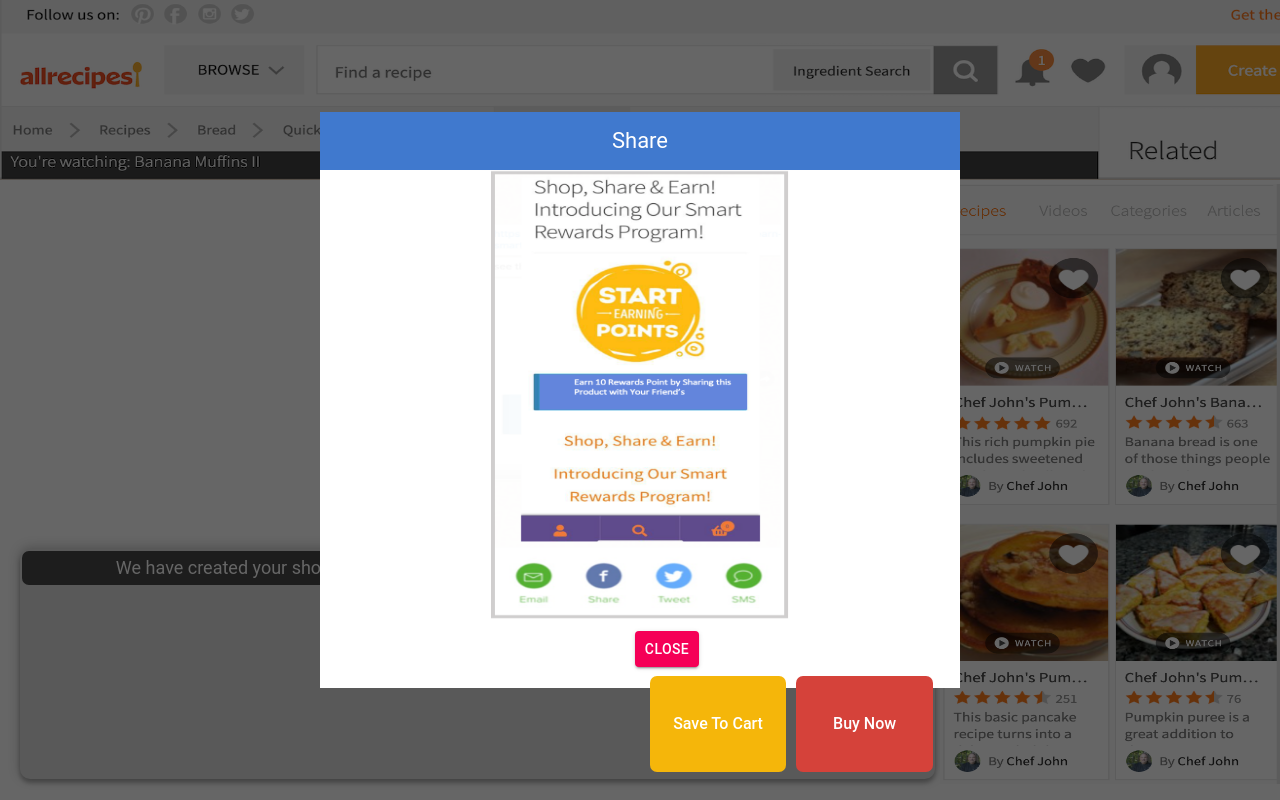
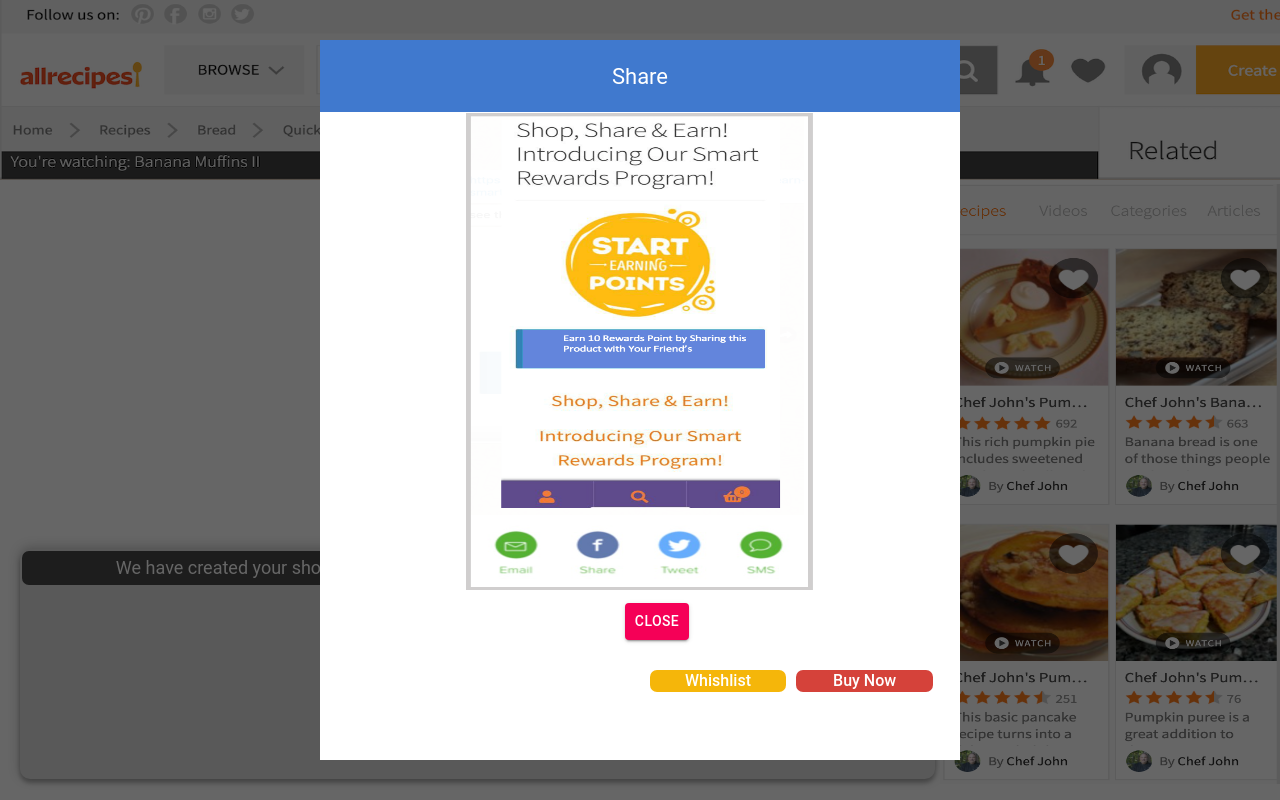
Before and after one commit to mohammedameen028/video-poc, a React (Create React App) app: page / in a window 1280 px wide. Both pictures are taken after a click on the element 829 px from the left and 569 px from the top of the page. Shown: the top 800 px of the page. Built offline with nearby package versions, Linux system fonts and the light colour scheme.

Commit message:
"css fix"

```diff
--- a/src/components/Modal.js
+++ b/src/components/Modal.js
@@ -1,6 +1,8 @@
 import './modal.css';
 import React, { useState} from 'react'
 import Store from'./cartimage/cart-store-screen.png';
+import savedcart from "./cartimage/savedcart.png";
+
 import Cart from './cartimage/ss.jpg';
 import {TextField, Button} from "@material-ui/core";
 
@@ -30,7 +32,7 @@
 					<img src={Store} alt="fireSpot" width="700" height="400" />
 				</div>) :
 				(<div className='cart'>
-				<img src={Cart} alt="fireSpot" width="700" height="400" />
+				<img src={Cart} alt="fireSpot" width="700" height="500" />
 			</div>)
 				}
 				{/* {children} */}
--- a/src/components/ShareModal.js
+++ b/src/components/ShareModal.js
@@ -19,20 +19,20 @@
 }
 	return (
 		<div className={showHideClassName}>
-			<section className="modal-main">
-				<div className="modal-header">Share</div>
+			<section className="modal-main-share">
+				<div className="modal-header-share">Share</div>
 
-				{!state.proceed ? (<div className='cart'>
-					<img src={Share} alt="fireSpot" width="300" height="450" />
+				{!state.proceed ? (<div className='cart-share'>
+					<img src={Share} alt="fireSpot" width="350" height="480" />
 				</div>) :
-				(<div className='cart'>
+				(<div className='cart-share'>
 				<img src={Share} alt="fireSpot" width="300" height="400" />
 			</div>)
 				}
 				{/* {children} */}
 				<div style={{marginLeft:"14px", padding:"8px"}}>
 
-					<span style={{marginLeft:"40px"}}>
+					<span style={{marginLeft:"20px"}}>
 					<Button variant="contained" color="secondary" onClick={handleClose} className="close">
 						Close
 					</Button>
--- a/src/components/ShopingCart.js
+++ b/src/components/ShopingCart.js
@@ -198,7 +198,7 @@
             </Modal>
             <div className={styles["cart-footer"]}>
               <Button className={styles["button1"]} onClick={this.showModal}>
-                Save To Cart
+              Whishlist
               </Button>
               <Button className={styles["button2"]} onClick={this.showModal}>
                 Buy Now
--- a/src/components/ShopingCart.module.scss
+++ b/src/components/ShopingCart.module.scss
@@ -42,20 +42,12 @@
 		}
 
 		.cart-footer{
-			// height: 15%;
+			height: 10%;
 			 width:100%;
 			position: relative;
 			left:35%;
-			//margin-left:85%;
-			//margin: 5px 5px 7px;
-			//background: #D5423A;
-			//border-radius: 7px;
-			// border: none;
-			// font-family: Roboto;
-			// font-style: normal;
-			// font-weight: 400;
-			// font-size: 18px;
-			// line-height: 19px;
+			bottom: 0%;
+
 			display: flex;
 			flex-direction: row;
 			align-items: center;
@@ -65,7 +57,7 @@
 
 			.button1{
 
-			height: 90%;
+			height: 100%;
 			width:15%;
 			position: relative;
 			///margin-left:85%;
@@ -87,7 +79,7 @@
 
 			}
 			.button2{
-			height: 90%;
+			height: 100%;
 			width:15%;
 			position: relative;
 			///margin-left:85%;
--- a/src/components/modal.css
+++ b/src/components/modal.css
@@ -11,7 +11,7 @@
 	position:fixed;
 	background: white;
 	width: 80%;
-	height: 85%;
+	height: 90%;
 	top:50%;
 	left:50%;
 	transform: translate(-50%,-50%);
--- a/src/components/sharemodal.css
+++ b/src/components/sharemodal.css
@@ -7,11 +7,11 @@
 	background: rgba(0, 0, 0, 0.6);
   }
 
-  .modal-main {
+  .modal-main-share {
 	position:fixed;
 	background: white;
 	width: 50%;
-	height: 72%;
+	height: 90%;
 	top:50%;
 	left:50%;
 	transform: translate(-50%,-50%);
@@ -23,7 +23,7 @@
     flex-direction: row;
     margin-left: 70%;
   }
-  .modal-header{
+  .modal-header-share{
 
 	height: 10%;
 	width:100%;
```
Also changed, not shown: src/components/cartimage/savedcart.png (added), 1 other file (tests, documents, lock files or other folders).
